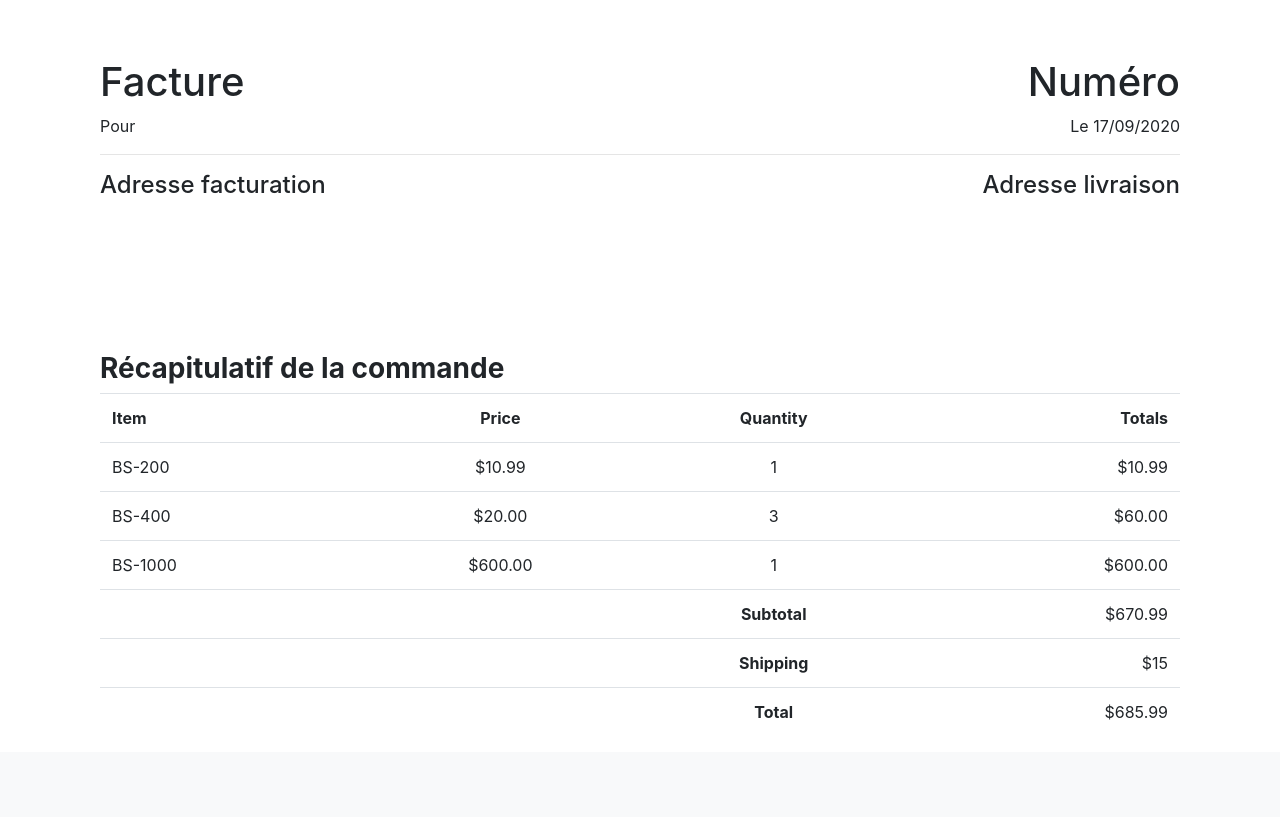
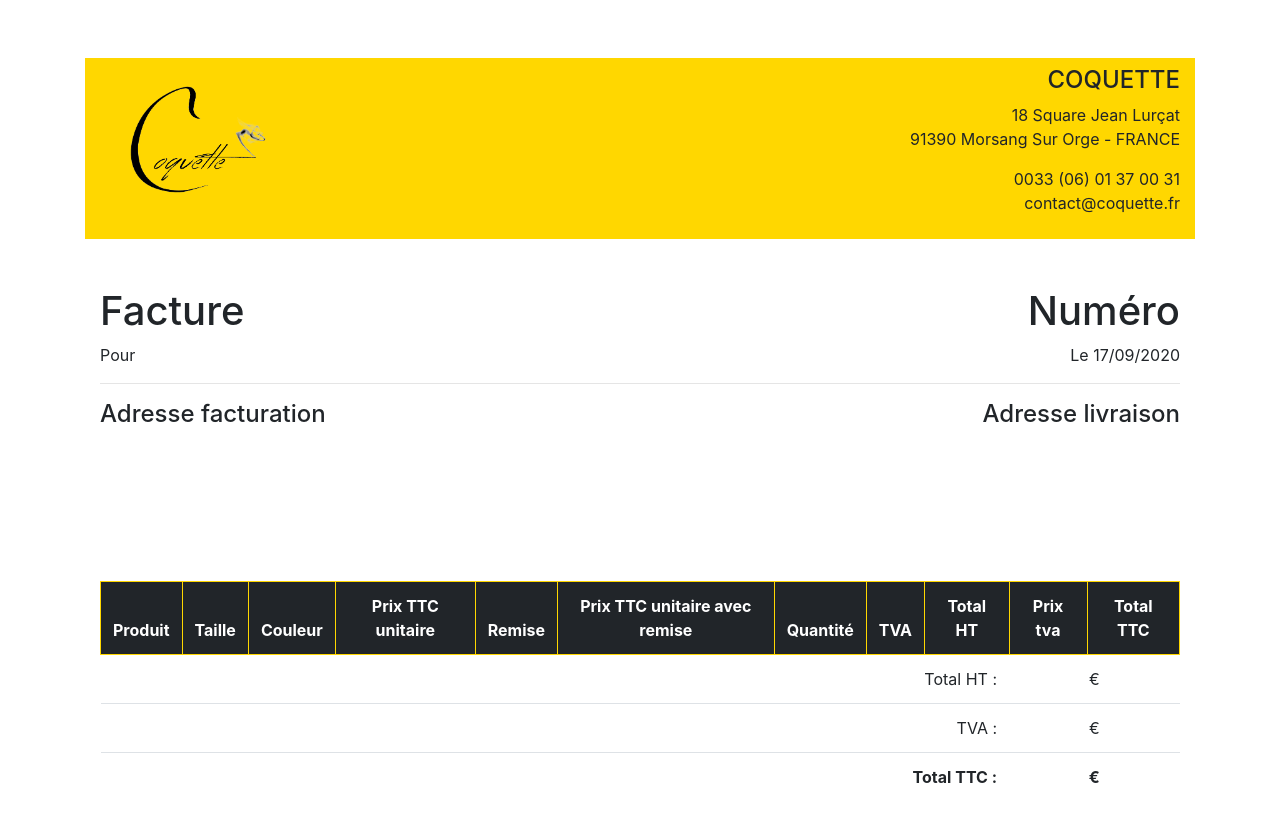
Before and after one commit to omar-chahidi/coquette, a Symfony app: template templates/facture/creerFactureDeLaCommande.html.twig in a window 1280 px wide. Shown: the part 86-903 px from the top of the page. Before the commit the page ends 806 px from the top, so only its background shows below. Run offline with Twig, Linux system fonts and the light colour scheme; the template is opened without the code that fills it, so the values that code supplies are empty; some libraries are stand-ins or nearby versions.

Commit message:
Commit n°44 06/09/2020 : - Ajout de l'entité Adresse - Ajout du paramètre tva dans l'entité Article - Calcul du prix HT, prix du tva et du prix TTC dans la parti validation commande - Ajout des contraints sur l'article, utlisateur et Article - Ne pas ajouter une variante dans le panier lorsqu'on arrive à la quantité du stock - Donner la possibilité d'ajouter des adresses d'un utilisateur connecté - Donner la possibilité de supprimer une adresse pour un utilisateur connecté - Valider adresse livraison et facturation - Préparer commande - Passer commande - Créer commande - Créer commande produit - Ajouter ligne facture dans DB - Ajouter ligne bon livraison dans DB - Modifier ligne variante (stocke) dans DB - Ajouter historique des commandes - Création facture

```diff
--- a/templates/facture/creerFactureDeLaCommande.html.twig
+++ b/templates/facture/creerFactureDeLaCommande.html.twig
@@ -3,11 +3,27 @@
 {% block title %}Hello FactureController!{% endblock %}
 
 {% block body %}
-    {{ dump(commande) }}
-
-    {{ dump(commande.commande) }}
 
     <div class="container">
+
+        <span class="bg-primary"></span>
+
+        <div class="row " >
+            <div class="col-md-4" style="text-align: left; background-color: gold">
+                <img src="{{ asset('uploads/images/coquette_logo.png') }}" height="180px" style="margin-top: 0; padding: 0" alt="Coquette">
+            </div>
+            <div class="col-md-4" style="text-align: left; background-color: gold">
+            </div>
+            <div class="col-md-4 py-2" style="text-align: right; background-color: gold">
+                <h4>COQUETTE</h4>
+                <p>18 Square Jean Lurçat <br> 91390 Morsang Sur Orge - FRANCE
+                <p>0033 (06) 01 37 00 31 <br> contact@coquette.fr</p>
+
+            </div>
+        </div>
+
+        <br> <br>
+
         <div class="row">
             <div class="col-md-6" style="text-align: left">
                 <h1>Facture</h1>
@@ -18,7 +34,6 @@
                 <h1>Numéro {{ commande.id }}</h1>
                 Le {{ commande.datCommande | date('d/m/Y')}}
             </div>
-
         </div>
         <hr>
 
@@ -44,70 +59,60 @@
 
         <br><br>
 
-
-
-
-        <div class="row">
-            <div class="col-md-12">
-                <div class="panel panel-default">
-                    <div class="panel-heading">
-                        <h3 class="panel-title"><strong>Récapitulatif de la commande</strong></h3>
-                    </div>
-                    <div class="panel-body">
-                        <div class="table-responsive">
-                            <table class="table table-condensed">
-                                <thead>
+        {#  style="border: 1px solid gold " #}
+        <table class="table" style="text-align: center">
+            {# thead>tr>th*5 #}
+            <thead class="thead-dark" style="text-align: justify-all">
                 <tr>
-                                    <td><strong>Item</strong></td>
-                                    <td class="text-center"><strong>Price</strong></td>
-                                    <td class="text-center"><strong>Quantity</strong></td>
-                                    <td class="text-right"><strong>Totals</strong></td>
+                    <th style="border: 1px solid gold " >Produit</th>
+                    <th style="border: 1px solid gold " >Taille</th>
+                    <th style="border: 1px solid gold " >Couleur</th>
+                    <th style="border: 1px solid gold " >Prix TTC unitaire</th>
+                    <th style="border: 1px solid gold " >Remise</th>
+                    <th style="border: 1px solid gold " >Prix TTC unitaire avec remise</th>
+                    <th style="border: 1px solid gold " >Quantité</th>
+                    <th style="border: 1px solid gold " >TVA</th>
+                    <th style="border: 1px solid gold " >Total HT</th>
+                    <th style="border: 1px solid gold " >Prix tva</th>
+                    <th style="border: 1px solid gold " >Total TTC</th>
                 </tr>
             </thead>
             <tbody>
-                                <!-- foreach ($order->lineItems as $line) or some such thing here -->
+                {##}
+                {% for variante in commande.commande.produit %}
                     <tr>
-                                    <td>BS-200</td>
-                                    <td class="text-center">$10.99</td>
-                                    <td class="text-center">1</td>
-                                    <td class="text-right">$10.99</td>
+                        <td style="border: 1px solid gold " >{{ variante.produit }}</td>
+                        <td style="border: 1px solid gold " >{{ variante.taille }}</td>
+                        <td style="border: 1px solid gold " >{{ variante.couleur }}</td>
+                        <td style="border: 1px solid gold " >{{ variante.prixTTCSansRemiseUnArticle }} €</td>
+                        <td style="border: 1px solid gold " >{{ variante.remise }} %</td>
+                        <td style="border: 1px solid gold " >{{ variante.prixTTCAvecRemiseUnArticle }} €</td>
+                        <td style="border: 1px solid gold " >{{ variante.Qqantite }}</td>
+                        <td style="border: 1px solid gold " >{{ variante.tva }} %</td>
+                        <td style="border: 1px solid gold " >{{ variante.prixHTSousTotalDunArticle }} €</td>
+                        <td style="border: 1px solid gold " >{{ variante.prixTVA }} %</td>
+                        <td style="border: 1px solid gold " >{{ variante.prixTTCSousTotalDunArticle }} €</td>
+                    </tr>
+                {% endfor %}
+            </tbody>
+            <tfoot>
+                <tr>
+                    <td colspan="9" class="text-right" >Total HT :</td>
+                    <td colspan="3">{{ commande.commande.totalHT }} €</td>
                 </tr>
                 <tr>
-                                    <td>BS-400</td>
-                                    <td class="text-center">$20.00</td>
-                                    <td class="text-center">3</td>
-                                    <td class="text-right">$60.00</td>
+                    <td colspan="9" class="text-right">TVA :</td>
+                    <td colspan="3">{{ commande.commande.totalTVA }} €</td>
                 </tr>
                 <tr>
-                                    <td>BS-1000</td>
-                                    <td class="text-center">$600.00</td>
-                                    <td class="text-center">1</td>
-                                    <td class="text-right">$600.00</td>
+                    <td colspan="9" class="text-right"><b>Total TTC :</b></td>
+                    <td colspan="3"><b>{{ commande.commande.totalTTC }} €</b></td>
                 </tr>
-                                <tr>
-                                    <td class="thick-line"></td>
-                                    <td class="thick-line"></td>
-                                    <td class="thick-line text-center"><strong>Subtotal</strong></td>
-                                    <td class="thick-line text-right">$670.99</td>
-                                </tr>
-                                <tr>
-                                    <td class="no-line"></td>
-                                    <td class="no-line"></td>
-                                    <td class="no-line text-center"><strong>Shipping</strong></td>
-                                    <td class="no-line text-right">$15</td>
-                                </tr>
-                                <tr>
-                                    <td class="no-line"></td>
-                                    <td class="no-line"></td>
-                                    <td class="no-line text-center"><strong>Total</strong></td>
-                                    <td class="no-line text-right">$685.99</td>
-                                </tr>
-                                </tbody>
+            </tfoot>
         </table>
     </div>
-                    </div>
-                </div>
-            </div>
-        </div>
-    </div>
+    {#
+    {{ dump(commande) }}
+    {{ dump(commande.commande) }}
+    #}
 {% endblock %}
```
Also changed, not shown: src/Controller/FactureController.php (+30 -0 lines), templates/commande/afficherCommandeUtilisateur.html.twig (+9 -2 lines). Lines whose indentation alone changed are shown as unchanged.
